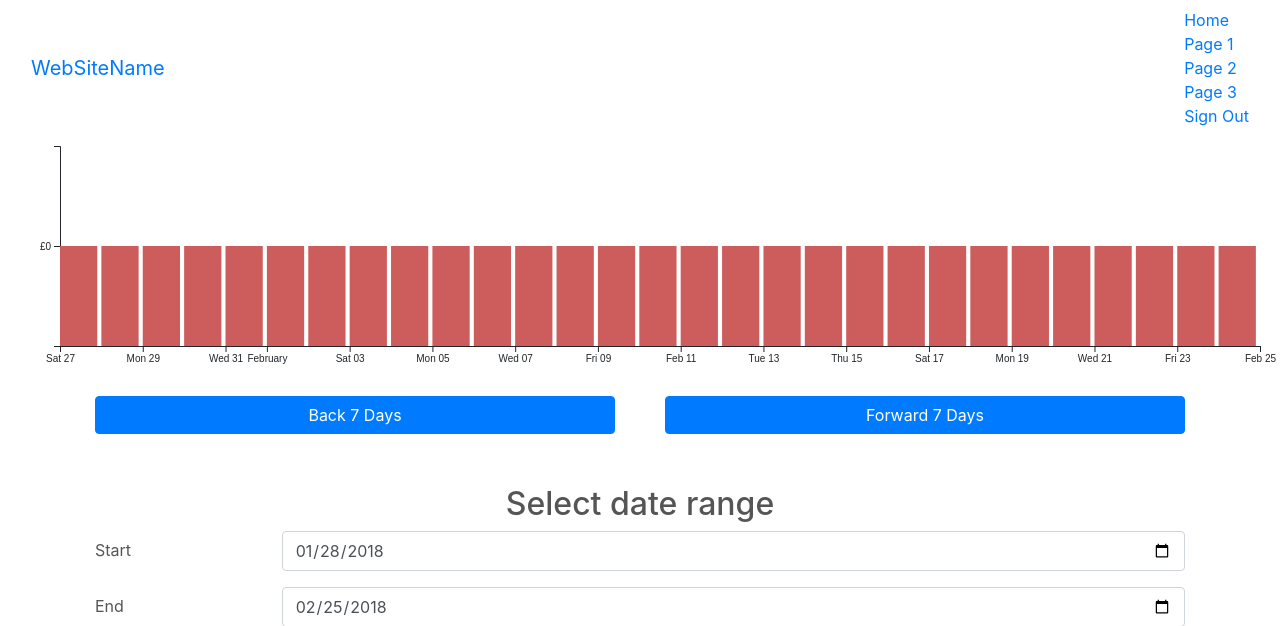
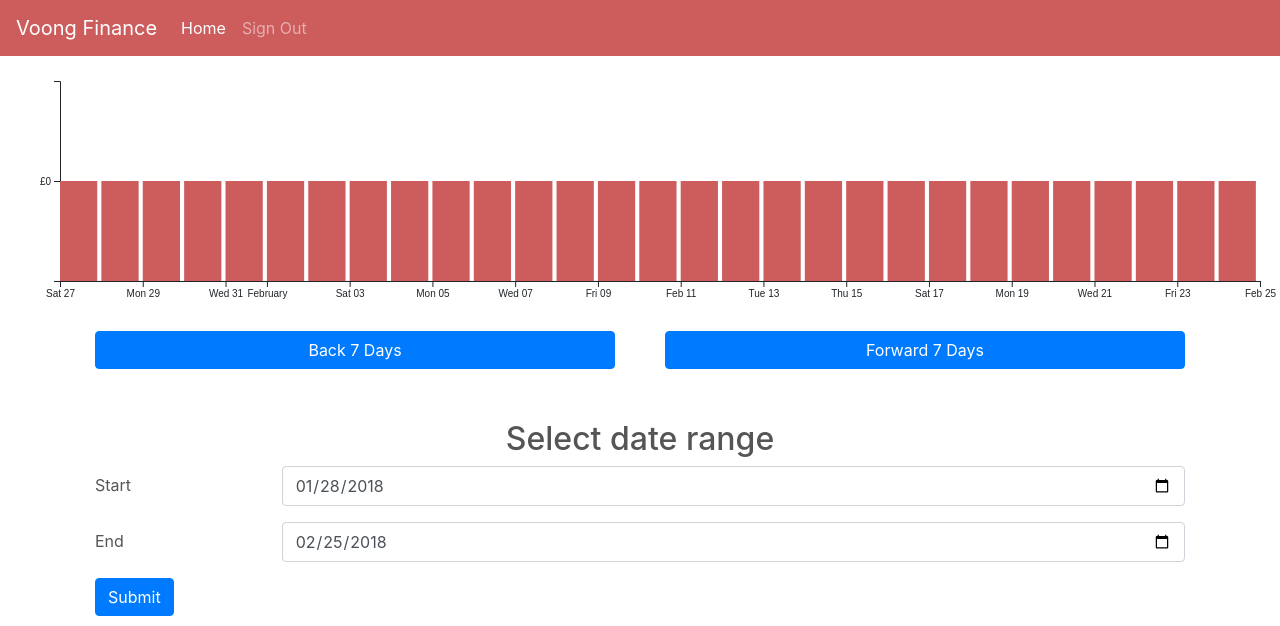
Before and after one commit to dvoong/voong_finance_3, a Django app: page /home in a window 1280 px wide. Shown: the top 626 px of the page. Run offline with Django 3.2, Linux system fonts and the light colour scheme; the visitor is signed in with stand-in values (Sample User, id 1); data that the repository does not hold is empty; some libraries are stand-ins or nearby versions.

Commit message:
update navbar styling

```diff
--- a/website/static/website/styles.css
+++ b/website/static/website/styles.css
@@ -5,6 +5,7 @@
 
 #balance-chart {
     height: 250px;
+    margin-top: 15px;
 }
 
 #plot-area .bar {
--- a/website/templates/website/home.html
+++ b/website/templates/website/home.html
@@ -3,41 +3,58 @@
     <title></title>
     {% load custom_template_tags %}
     {% load static %}
-    <link rel="stylesheet" href="{% static "website/styles.css" %}">
+
+    <!--            -->
+    <!-- Javascript -->
+    <!--            -->
+
+    <!-- jquery -->
     <script
       src="http://code.jquery.com/jquery-3.3.1.js"
       integrity="sha256-2Kok7MbOyxpgUVvAk/HJ2jigOSYS2auK4Pfzbm7uH60="
       crossorigin="anonymous">
     </script>
+    <!-- d3.js -->
     <script src="https://cdnjs.cloudflare.com/ajax/libs/d3/4.13.0/d3.js"></script>
-    <link rel="stylesheet"
-	  href="https://maxcdn.bootstrapcdn.com/bootstrap/4.0.0/css/bootstrap.min.css"
-	  integrity="sha384-Gn5384xqQ1aoWXA+058RXPxPg6fy4IWvTNh0E263XmFcJlSAwiGgFAW/dAiS6JXm" crossorigin="anonymous">
-    <script src="https://code.jquery.com/jquery-3.2.1.slim.min.js" integrity="sha384-KJ3o2DKtIkvYIK3UENzmM7KCkRr/rE9/Qpg6aAZGJwFDMVNA/GpGFF93hXpG5KkN"
-	    crossorigin="anonymous">
-    </script>
+    <!-- popper.js -->
     <script src="https://cdnjs.cloudflare.com/ajax/libs/popper.js/1.12.9/umd/popper.min.js"
 	    integrity="sha384-ApNbgh9B+Y1QKtv3Rn7W3mgPxhU9K/ScQsAP7hUibX39j7fakFPskvXusvfa0b4Q"
 	    crossorigin="anonymous">
     </script>
+    <!-- bootstrap -->
     <script src="https://maxcdn.bootstrapcdn.com/bootstrap/4.0.0/js/bootstrap.min.js"
 	    integrity="sha384-JZR6Spejh4U02d8jOt6vLEHfe/JQGiRRSQQxSfFWpi1MquVdAyjUar5+76PVCmYl"
 	    crossorigin="anonymous">
     </script>
+
+    <!--     -->
+    <!-- CSS -->
+    <!--     -->
+
+    <!-- bootstrap -->
+    <link rel="stylesheet"
+	  href="https://maxcdn.bootstrapcdn.com/bootstrap/4.0.0/css/bootstrap.min.css"
+	  integrity="sha384-Gn5384xqQ1aoWXA+058RXPxPg6fy4IWvTNh0E263XmFcJlSAwiGgFAW/dAiS6JXm" crossorigin="anonymous">
+    <link rel="stylesheet" href="{% static "website/styles.css" %}">
+
   </head>
 
   <body date_range_start="{{ start | date:'Y-m-d' }}" date_range_end="{{ end | date:'Y-m-d' }}" onresize="resize_window()">
-    <nav id = "menu" class="navbar navbar-default">
-      <div class="container-fluid">
-	<div class="navbar-header">
-	  <a class="navbar-brand" href="#">WebSiteName</a>
-	</div>
-	<ul class="nav navbar-nav">
-	  <li class="active"><a href="#">Home</a></li>
-	  <li><a href="#">Page 1</a></li>
-	  <li><a href="#">Page 2</a></li>
-	  <li><a href="#">Page 3</a></li>
-	  <li><a id="sign-out" href="sign-out">Sign Out</a></li>
+
+    <nav class="navbar navbar-dark navbar-expand-lg" style="background-color: indianred;">
+      <a class="navbar-brand" href="#">Voong Finance</a>
+      <button class="navbar-toggler" type="button" data-toggle="collapse" data-target="#navbarSupportedContent" aria-controls="navbarSupportedContent" aria-expanded="false" aria-label="Toggle navigation">
+	<span class="navbar-toggler-icon"></span>
+      </button>
+
+      <div class="collapse navbar-collapse" id="navbarSupportedContent">
+	<ul class="navbar-nav mr-auto">
+	  <li class="nav-item active">
+            <a class="nav-link" href="/">Home <span class="sr-only">(current)</span></a>
+	  </li>
+	  <li class="nav-item">
+            <a class="nav-link" href="sign-out">Sign Out</a>
+	  </li>
 	</ul>
       </div>
     </nav>
```
